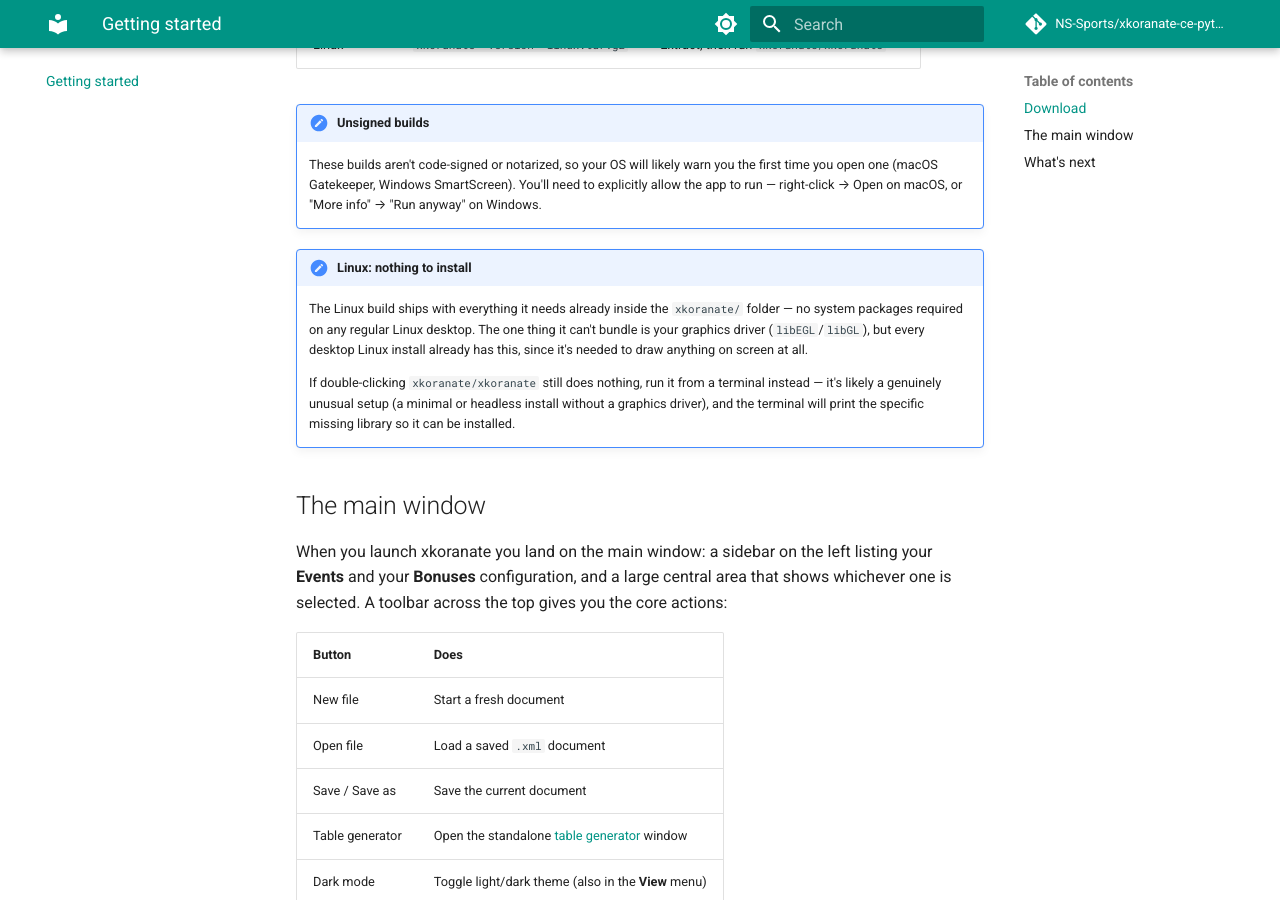
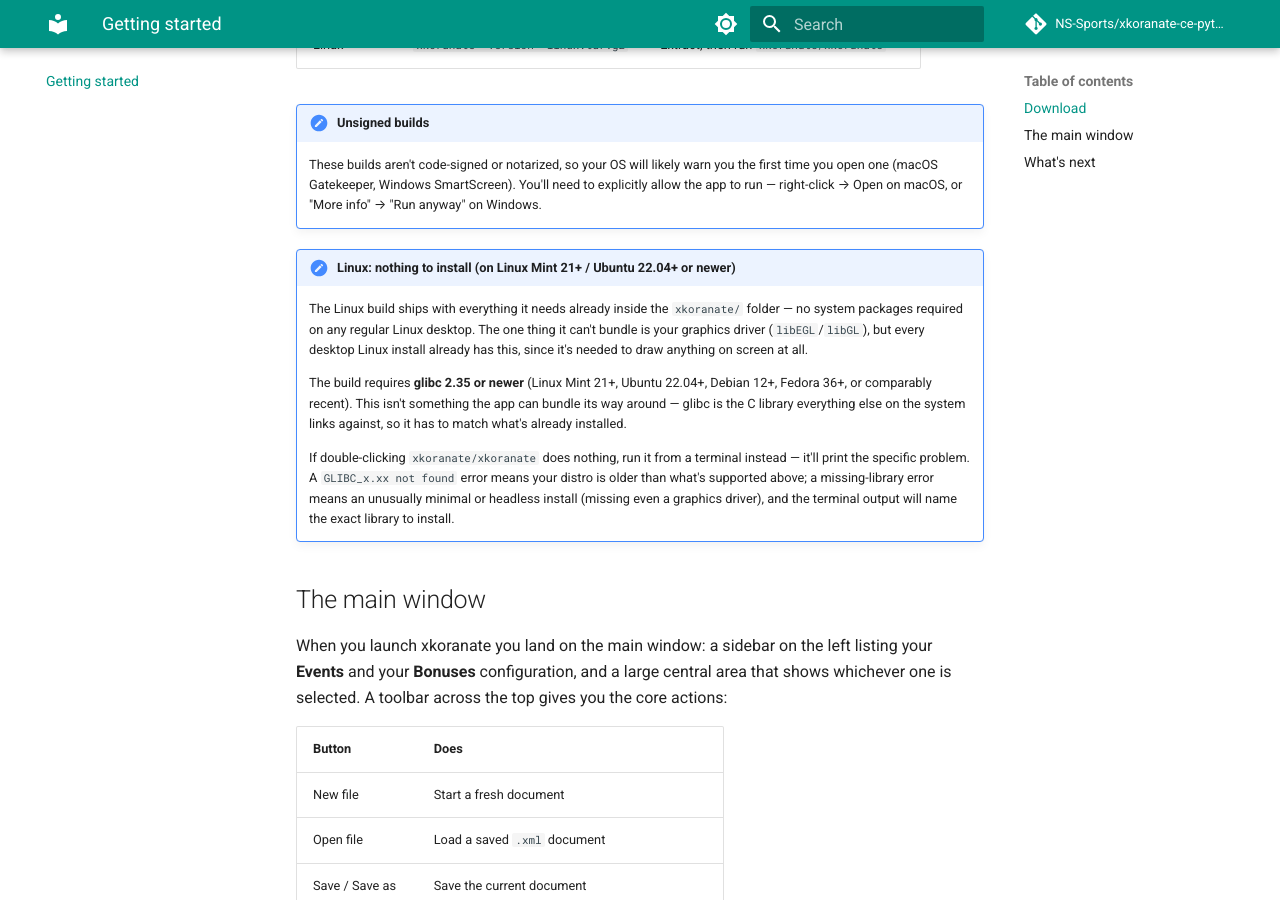
Before and after one commit to lukeplatts/xkoranate-ce-python, an MkDocs documentation site: the page built from docs/getting-started.md, in a window 1280 px wide and 900 px high, scrolled down 460 px. Built offline with MkDocs 1.6.1 and Material for MkDocs 9.7.7, drawn with Linux system fonts in a browser that asks for light colours; comment, search, counter and statistics services are not loaded.

Commit message:
Fix Linux release requiring a newer glibc than the target system has
Reproduced the actual reported failure: downloaded the published
v0.4.0-pr2 Linux release and ran it inside a real linuxmintd/
mint21.3-amd64 container (glibc 2.35) — it failed immediately with
"version `GLIBC_2.38' not found (required by libpython3.12.so.1.0)".
No terminal is attached when double-clicking, so this was completely
invisible to the user, matching "download, extract, double-click,
nothing happens" exactly.

Root cause: PyInstaller bundles the build machine's own libpython.so,
which is linked against that machine's glibc. glibc symbol versioning
is backwards-compatible only, so building on ubuntu-latest (24.04,
glibc 2.39) produces a binary that can't run on anything older —
including Linux Mint 21.x (glibc 2.35), a current, widely-used release.

Pin the Linux build job to ubuntu-22.04 (glibc 2.35) instead of
ubuntu-latest. Also switch the launch-check container from ubuntu:24.04
to ubuntu:22.04 so it actually tests against the oldest glibc we claim
to support, rather than matching the build machine exactly (which is
precisely how this regression shipped unnoticed the first time).

```diff
--- a/docs/getting-started.md
+++ b/docs/getting-started.md
@@ -18,17 +18,25 @@
     You'll need to explicitly allow the app to run — right-click → Open on
     macOS, or "More info" → "Run anyway" on Windows.
 
-!!! note "Linux: nothing to install"
+!!! note "Linux: nothing to install (on Linux Mint 21+ / Ubuntu 22.04+ or newer)"
     The Linux build ships with everything it needs already inside the
     `xkoranate/` folder — no system packages required on any regular Linux
     desktop. The one thing it can't bundle is your graphics driver
     (`libEGL`/`libGL`), but every desktop Linux install already has this,
     since it's needed to draw anything on screen at all.
 
-    If double-clicking `xkoranate/xkoranate` still does nothing, run it from
-    a terminal instead — it's likely a genuinely unusual setup (a minimal or
-    headless install without a graphics driver), and the terminal will print
-    the specific missing library so it can be installed.
+    The build requires **glibc 2.35 or newer** (Linux Mint 21+, Ubuntu
+    22.04+, Debian 12+, Fedora 36+, or comparably recent). This isn't
+    something the app can bundle its way around — glibc is the C library
+    everything else on the system links against, so it has to match what's
+    already installed.
+
+    If double-clicking `xkoranate/xkoranate` does nothing, run it from a
+    terminal instead — it'll print the specific problem. A `GLIBC_x.xx not
+    found` error means your distro is older than what's supported above; a
+    missing-library error means an unusually minimal or headless install
+    (missing even a graphics driver), and the terminal output will name the
+    exact library to install.
 
 ## The main window
 
```
Also changed, not shown: README.md (+11 -0 lines), 2 other files.
